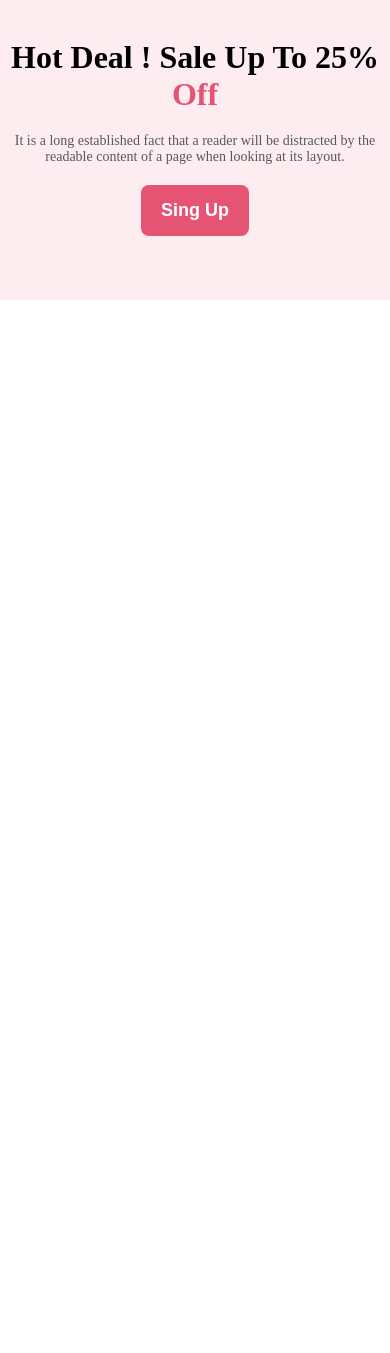
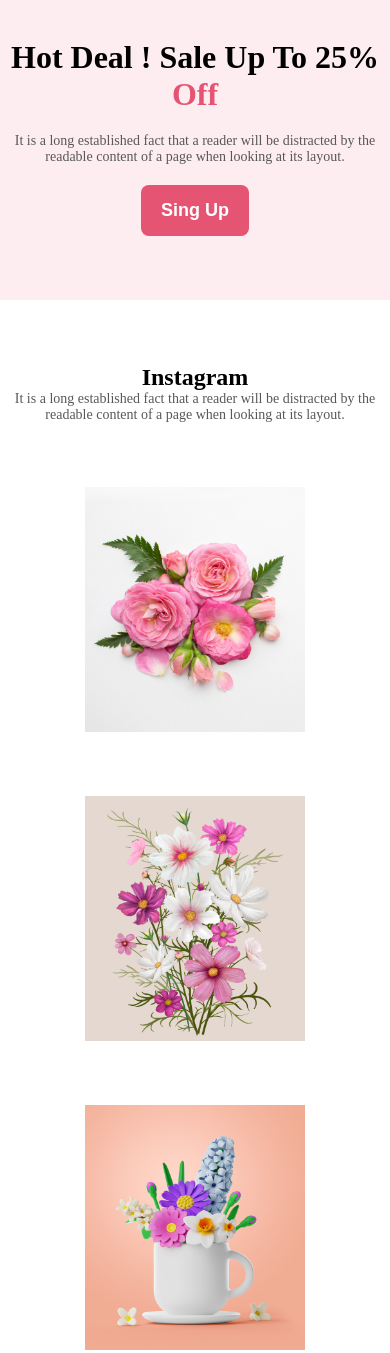
Before and after one commit to arjsabbir88/Sun-flower-shop, a plain HTML site: page index.html in a window 390 px wide. Shown: the part 3006-4359 px from the top of the page. Before the commit the page ends 3306 px from the top, so only its background shows below. Drawn offline with Linux system fonts and the light colour scheme.

Commit message:
added instra section and make it responsive for mobile

```diff
--- a/index.html
+++ b/index.html
@@ -98,6 +98,25 @@
                 </div>
             </div>
         </section>
+
+        <section>
+            <div class="instagram-section">
+                <div class="insta-sect-title">
+                    <h1 class="insta-title">
+                        Instagram
+                    </h1>
+                    <p class="content-description">
+                        It is a long established fact that a reader will be distracted by the readable content of a page when looking at its layout.
+                    </p>
+                </div>
+                <div class="insta-img-section">
+                    <img src="Flower Asset/Flower 01.png" alt="">
+                    <img src="Flower Asset/Rectangle 4.png" alt="">
+                    <img src="Flower Asset/Rectangle 5.png" alt="">
+                    <img src="Flower Asset/Rectangle 6.png" alt="">
+                </div>
+            </div>
+        </section>
     </main>
 </body>
 </html>
--- a/style.css
+++ b/style.css
@@ -138,6 +138,24 @@ ul li a{
 .hot-title span{
     color: #E55473;
 }
+
+.instagram-section{
+    max-width: 1140px;
+    margin: 4rem auto;
+}
+.insta-sect-title{
+    max-width: 600px;
+    text-align: center;
+    margin: 2rem auto;
+}
+.insta-img-section{
+    display: grid;
+    grid-template-columns: repeat(4,1fr);
+}
+.insta-img-section img{
+    height: 245px;
+    width: 220px;
+}
 /* lets make it responsive */
 
 @media screen and (max-width: 576px) {
@@ -168,4 +186,10 @@ ul li a{
         flex-direction: column-reverse;
         text-align: center;
     }
+    .insta-img-section{
+        grid-template-columns: repeat(1,1fr);
+    }
+    .insta-img-section img{
+        margin: 2rem auto;
+    }
 }
```
